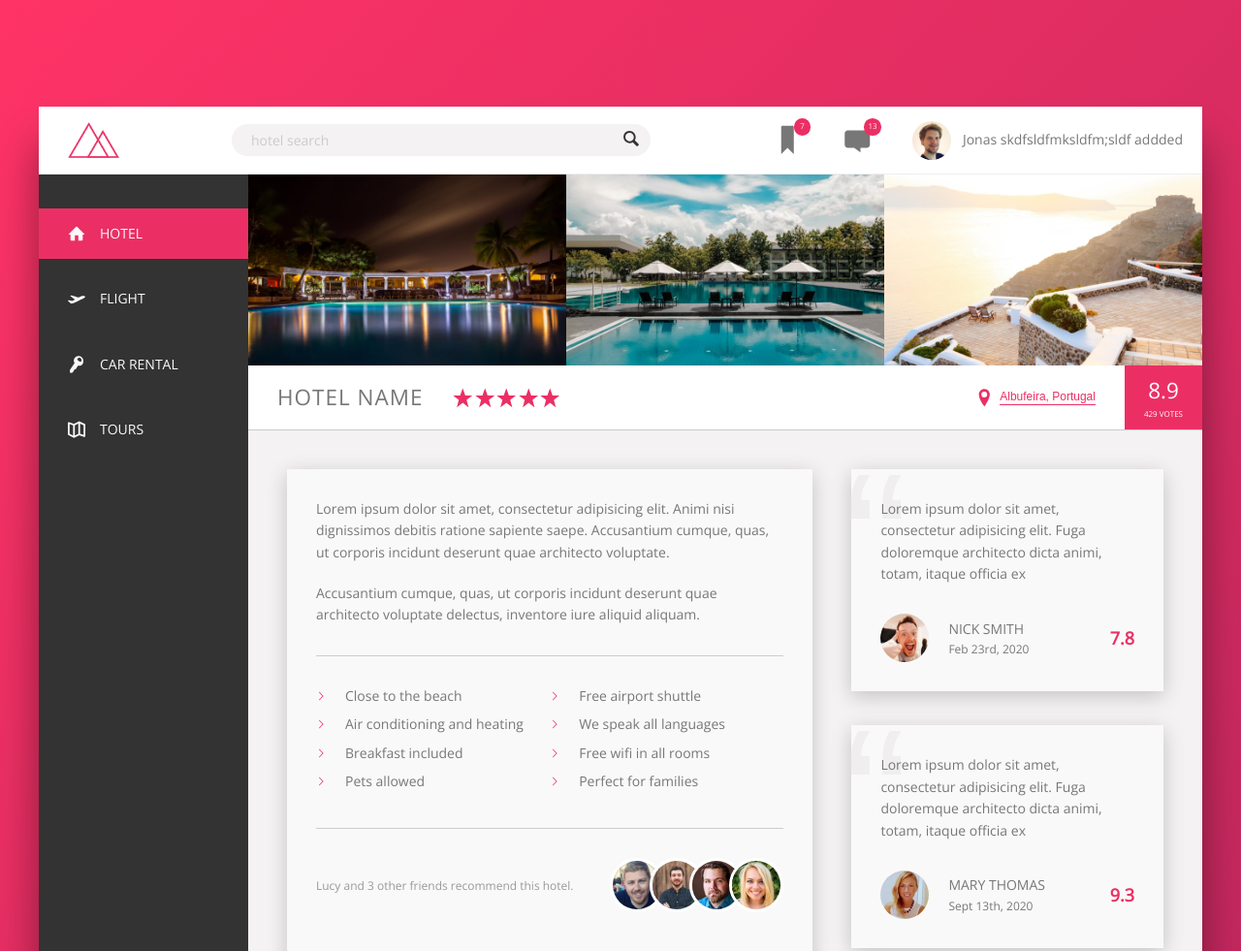
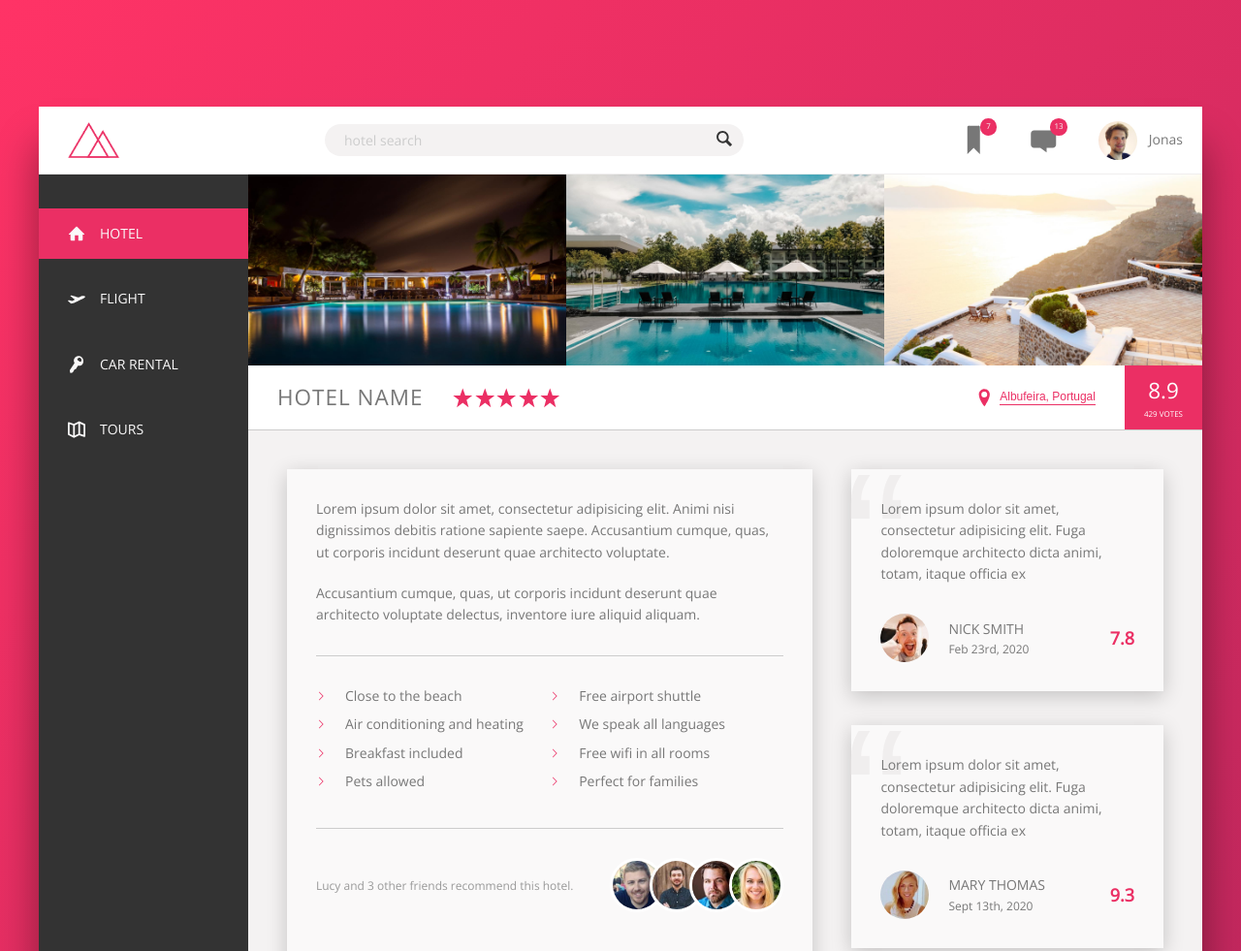
Before and after one commit to XeniaChe/Trillo, a website: page index.html in a window 1280 px wide. Shown: the top 981 px of the page at 97% size. Drawn offline with nearby package versions, Linux system fonts and the light colour scheme.

Commit message:
Last deleted lines

```diff
--- a/index.html
+++ b/index.html
@@ -39,7 +39,7 @@
                      </div>
                      <div class="user-nav__user">
                          <img src="build/imagesMIN/user.jpg" alt="user photo" class="user-nav__user-image">
-                         <span class="user-nav__user-name"> Jonas  skdfsldfmksldfm;sldf addded   </span>
+                         <span class="user-nav__user-name"> Jonas   </span>
                      </div>
                  </div>
              </header>
```
